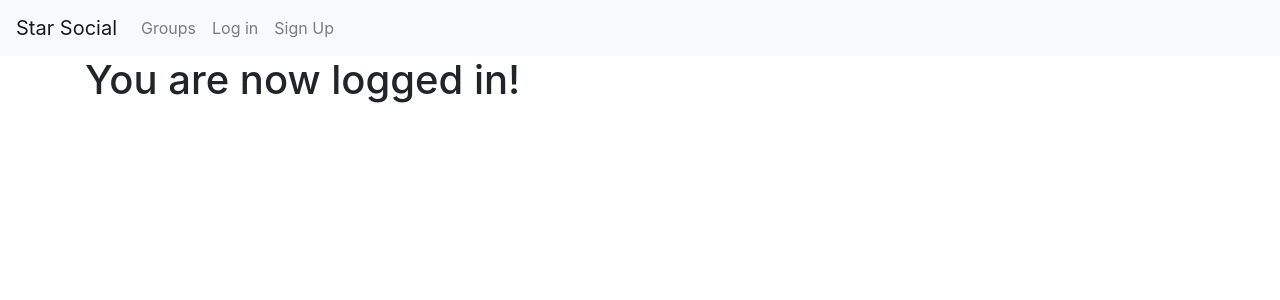
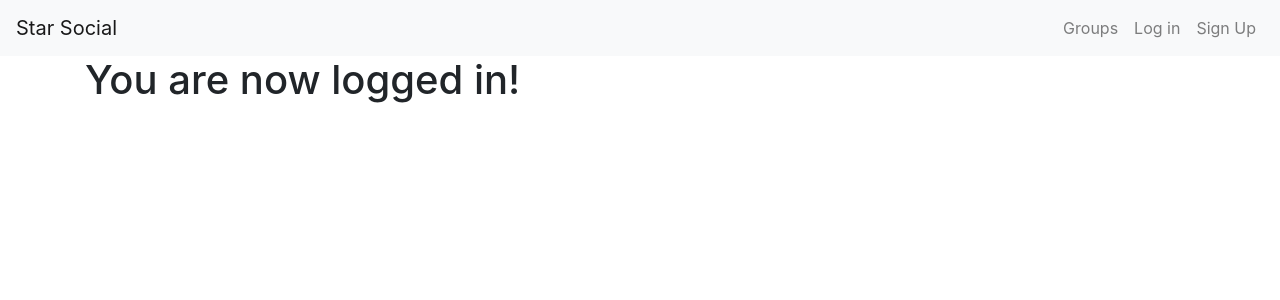
Before and after one commit to inyoka/social-media, a Django app: template templates/test.html in a window 1280 px wide. Shown: the top 300 px of the page. Run offline with Django 3.2, Linux system fonts and the light colour scheme; the template is opened without the code that fills it, so the values that code supplies are empty; some libraries are stand-ins or nearby versions.

Commit message:
Fixed typos in base template

```diff
--- a/templates/base.html
+++ b/templates/base.html
@@ -1,6 +1,6 @@
+<!doctype html>
 {% load staticfiles %}
-{% load static %}
-<!doctype html>
+
 <html lang="en">
   <head>
     <!-- Required meta tags -->
@@ -19,6 +19,7 @@
     <!-- Master CSS -->
     <link rel="stylesheet" href="{% static 'social/css/master.css' %}">
 
+
     <title>Star Social</title>
   </head>
   <body>
@@ -30,7 +31,7 @@
           <span class="navbar-toggler-icon"></span>
         </button>
 
-        <div class="collapse navbar-collapse navbar-right" id="navbarNavAltMarkup">
+        <div class="collapse navbar-collapse justify-content-end" id="navbarNavAltMarkup">
           <div class="navbar-nav">
             {% if user.is_authenticated %}
             <a class="nav-item nav-link active" href="#">Post <span class="sr-only">(current)</span></a>
```
